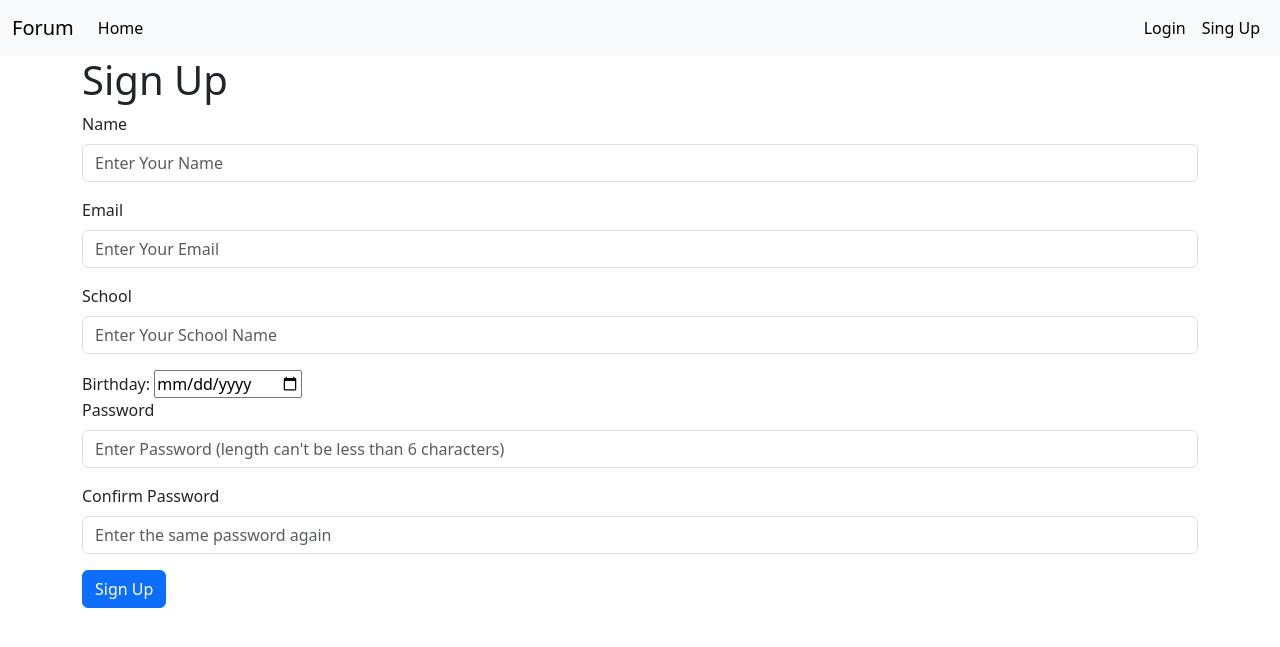
After one commit to whoami13579/forum, a Flask app: page /sign-up in a window 1280 px wide. The commit adds this page. Shown: the top 647 px of the page. Run offline with Flask 3, Linux system fonts and the light colour scheme.

Commit message:
add sign up, login, and logout function and html files

```diff
--- a/website/__init__.py
+++ b/website/__init__.py
@@ -17,8 +17,10 @@ def create_app():
         db.create_all()
 
     from .views import views
+    from .auth import auth
 
     app.register_blueprint(views, url_prefix="/")
+    app.register_blueprint(auth, url_prefix="/")
 
     login_manager = LoginManager()
     login_manager.login_view = "auth.login"
--- /dev/null
+++ b/website/auth.py
@@ -0,0 +1,71 @@
+from flask import Blueprint, render_template, redirect, url_for, request, flash
+from flask_login import current_user, login_user, login_required, logout_user
+from .models import User, Role
+from werkzeug.security import generate_password_hash, check_password_hash
+from . import db
+from datetime import datetime
+
+auth = Blueprint("auth", __name__)
+
+@auth.route("/sign-up", methods=["GET", "POST"])
+def sign_up():
+    if request.method == "POST":
+        name = request.form.get("name")
+        email = request.form.get("email")
+        school = request.form.get("school")
+        birthday = request.form.get("birthday")
+        date_format = "%Y-%m-%d"
+        birthday = datetime.strptime(birthday, date_format)
+        password1 = request.form.get("password1")
+        password2 = request.form.get("password2")
+
+        if User.query.filter_by(email=email).first():
+            flash("Email is already in use.", category="error")
+        elif User.query.filter_by(name=name).first():
+            flash("User name is already in use.", category="error")
+        elif len(password1) < 6:
+            flash("Password should be at least 6 characters.", category="error")
+        elif password1 != password2:
+            flash("Passwords don\'t match.", category="error")
+        else:
+            role = Role.query.filter_by(role_id=1).first()
+            user = User(email, name, generate_password_hash(password1), school, birthday, 1)
+            role.users.append(user)
+            db.session.add(user)
+            db.session.commit()
+
+            login_user(user, remember=True)
+            flash("Teacher created.", category="success")
+            return redirect(url_for("views.home"))
+
+
+
+    return render_template("signup.html", user=current_user)
+
+
+@auth.route("/logout")
+@login_required
+def logout():
+    logout_user()
+    return redirect(url_for("views.home"))
+
+@auth.route("/login", methods=["GET", "POST"])
+def login():
+    if request.method == "POST":
+        email = request.form.get("email")
+        password = request.form.get("password")
+
+        teacher = User.query.filter_by(email=email).first()
+
+        if teacher:
+            if check_password_hash(teacher.password, password):
+                flash("Logged in.", category="success")
+                login_user(teacher, remember=True)
+                return redirect(url_for("views.home"))
+            else:
+                flash("Password incorrect.", category="error")
+
+        else:
+            flash("User does not exist.", category="error")
+
+    return render_template("login.html", user=current_user)
--- a/website/models.py
+++ b/website/models.py
@@ -48,6 +48,9 @@ class User(db.Model, UserMixin):
     birthday = db.Column(db.Date)
 
     role_id = db.Column(db.ForeignKey("roles.role_id"))
+
+    def get_id(self):
+        return self.user_id
 
     def __repr__(self):
         return f"id: {self.user_id}, email: {self.email}, name: {self.name}, school: {self.school}, birthday: {self.birthday}, role: {self.role_id}"
--- a/website/templates/base.html
+++ b/website/templates/base.html
@@ -30,14 +30,14 @@
         <ul class="navbar-nav me-end mb-2 mb-lg-0">
             {% if user.is_authenticated %}
                 <li class="nav-item">
-                    <a class="nav-link active" aria-current="page" href="#">Loggout</a>
+                    <a class="nav-link active" aria-current="page" href="/logout">Loggout</a>
                 </li>
             {% else %}
                 <li class="nav-item">
-                    <a class="nav-link active" aria-current="page" href="#">Login</a>
+                    <a class="nav-link active" aria-current="page" href="/login">Login</a>
                 </li>
                 <li class="nav-item">
-                    <a class="nav-link active" aria-current="page" href="#">Sing Up</a>
+                    <a class="nav-link active" aria-current="page" href="/sign-up">Sing Up</a>
                 </li>
             {% endif %}
         </ul>
--- /dev/null
+++ b/website/templates/signup.html
@@ -0,0 +1,34 @@
+{% extends "base.html" %}
+{% block title %}Sign Up{% endblock %}
+{% block content %}
+<form method="POST">
+    <h1 align="left">Sign Up</h1>
+      <div class="mb-3">
+        <label for="name" class="form-label">Name</label>
+        <input type="text" id="name" name="name" class="form-control" placeholder="Enter Your Name" required>
+      </div>
+      <div class="mb-3">
+        <label for="email" class="form-label">Email</label>
+        <input type="text" id="email" name="email" class="form-control" placeholder="Enter Your Email" required>
+      </div>
+      <div class="mb-3">
+        <label for="school" class="form-label">School</label>
+        <input type="text" id="school" name="school" class="form-control" placeholder="Enter Your School Name" required>
+      </div>
+      <div>
+        <label for="birthday">Birthday:</label>
+        <input type="date" id="birthday" name="birthday">
+      </div>
+      <div class="mb-3">
+        <label for="password1" class="form-label">Password</label>
+        <input type="password" id="password1" name="password1" class="form-control" placeholder="Enter Password (length can't be less than 6 characters)" required>
+      </div>
+      <div class="mb-3">
+        <label for="password2" class="form-label">Confirm Password</label>
+        <input type="password" id="password2" name="password2" class="form-control" placeholder="Enter the same password again" required>
+      </div>
+
+      <button type="submit" class="btn btn-primary">Sign Up</button>
+  </form>
+  <br>
+{% endblock %}
```
Also changed, not shown: addRoles.py (added, +11 -0 lines), website/templates/login.html (added, +17 -0 lines), 1 other file.
